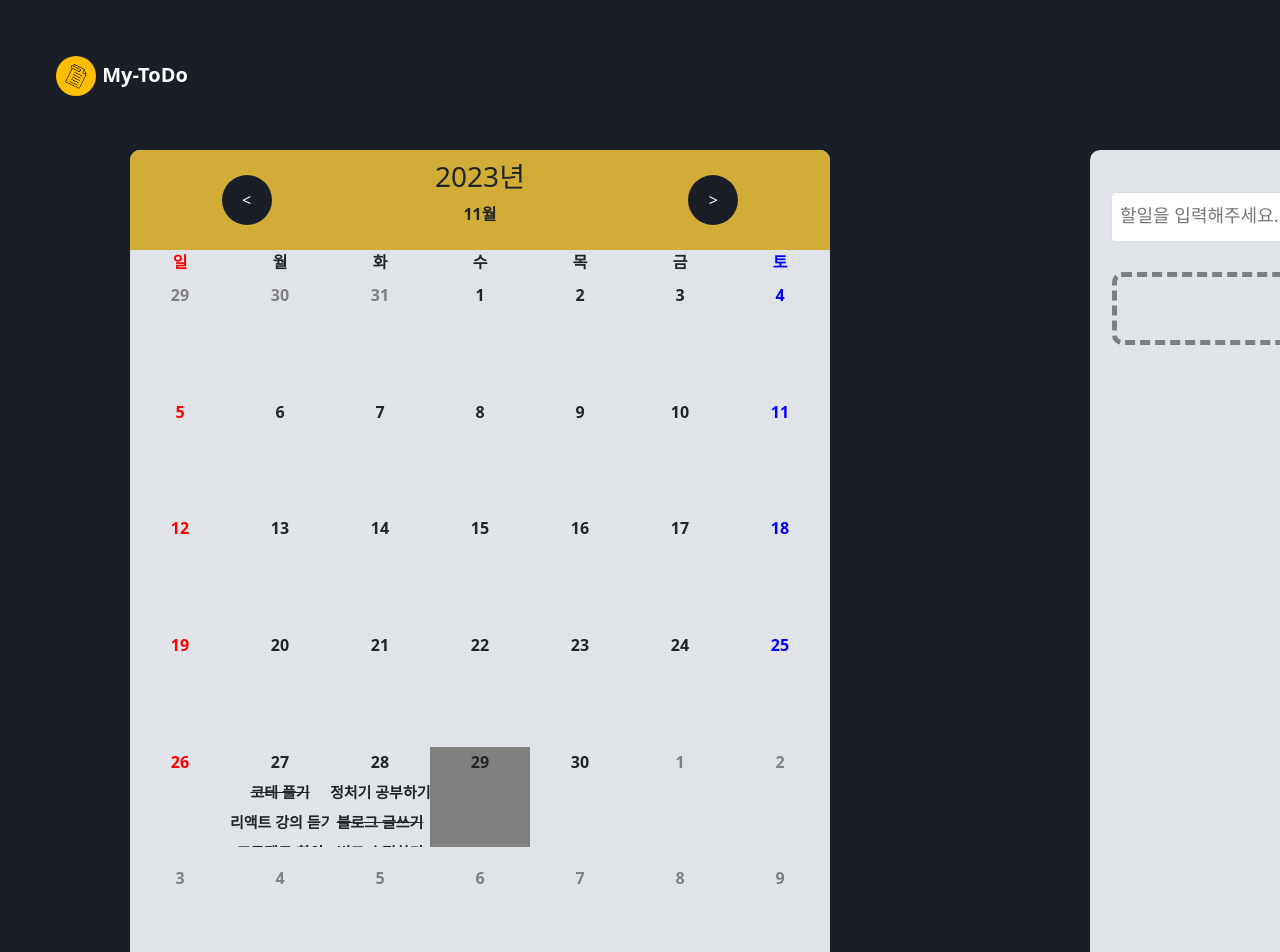
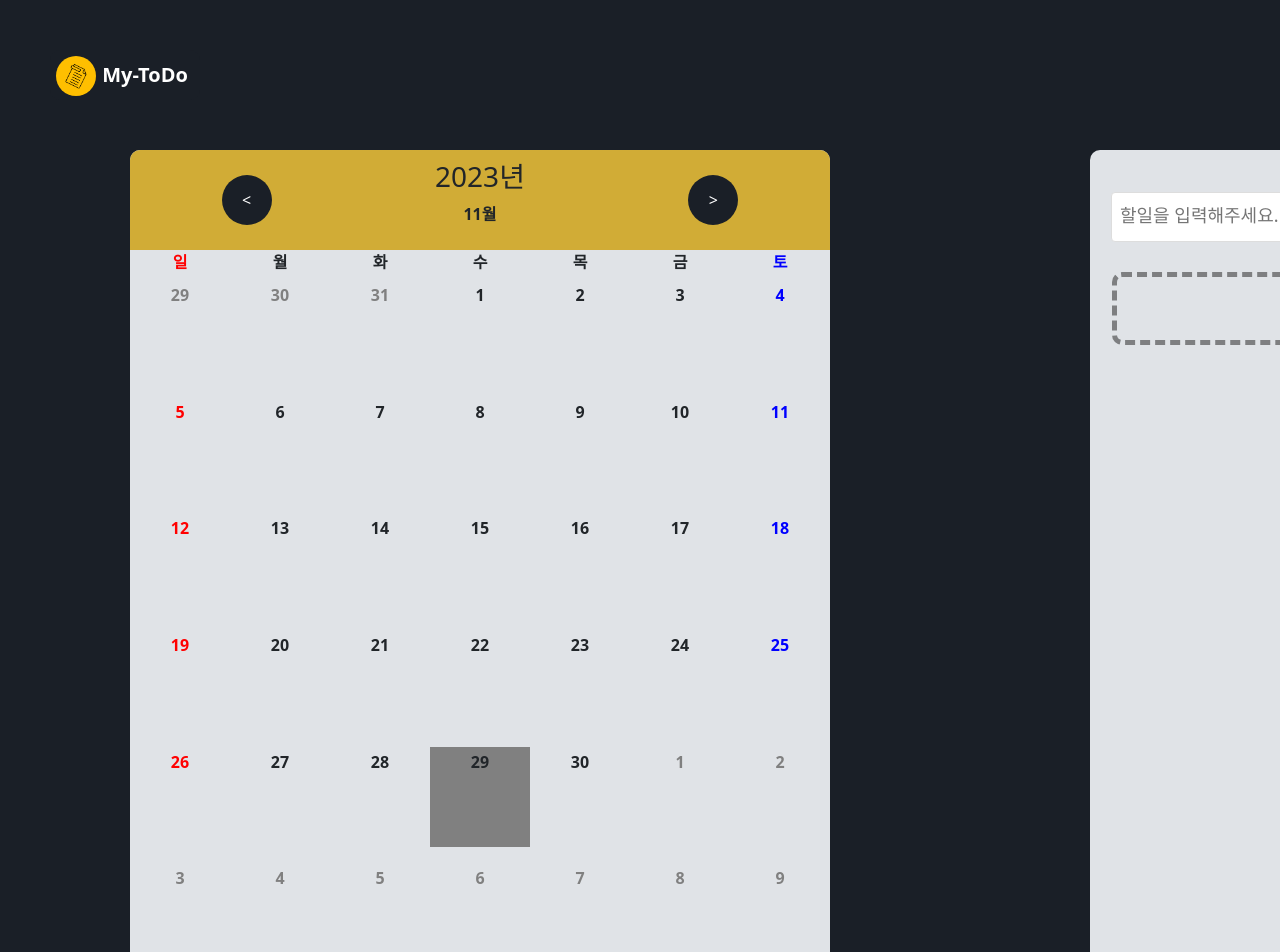
Before and after one commit to BaeDongWoo/ToDo-List, a React (Create React App) app: page /MainPage in a window 1280 px wide. Shown: the top 952 px of the page. Built offline with nearby package versions, Linux system fonts and the light colour scheme.

Commit message:
feat:userInfo store추가

```diff
--- a/src/components/reducer/Action.js
+++ b/src/components/reducer/Action.js
@@ -1,10 +1,15 @@
 export const SET_DATE = 'SET_DATE';
+export const USER_INFO = 'USER_INFO';
 export const SET_TODO_LIST = 'SET_TODO_LIST';
 export const SET_ALL_TODO_LIST = 'SET_ALL_TODO_LIST';
 
 export const setDate = (date) => ({
   type: SET_DATE,
   payload: date,
+});
+export const setUserInfo = (userInfo) => ({
+  type: USER_INFO,
+  payload: userInfo,
 });
 
 export const setTodoList = (todoList) => ({
--- a/src/components/reducer/Reducer.js
+++ b/src/components/reducer/Reducer.js
@@ -1,31 +1,22 @@
-import { SET_DATE, SET_TODO_LIST, SET_ALL_TODO_LIST } from './Action';
+import {
+  SET_DATE,
+  SET_TODO_LIST,
+  SET_ALL_TODO_LIST,
+  USER_INFO,
+} from './Action';
 
 const initialMainState = {
+  userInfo: JSON.parse(sessionStorage.getItem('userInfo')),
   date: new Date(),
   todoList: [],
-  allTodoList: [
-    {
-      date: '2023-11-27',
-      todoList: [
-        { title: '코테 풀기', checked: true, id: 0 },
-        { title: '리액트 강의 듣기', checked: false, id: 1 },
-        { title: '프로젝트 회의', checked: false, id: 2 },
-      ],
-    },
-    {
-      date: '2023-11-28',
-      todoList: [
-        { title: '정처기 공부하기', checked: false, id: 0 },
-        { title: '블로그 글쓰기', checked: true, id: 1 },
-        { title: '버그 수정하기', checked: false, id: 2 },
-      ],
-    },
-  ],
+  allTodoList: [],
 };
 const mainReducer = (state = initialMainState, action) => {
   switch (action.type) {
     case SET_DATE:
       return { ...state, date: action.payload };
+    case USER_INFO:
+      return { ...state, userInfo: action.payload };
     case SET_TODO_LIST:
       return { ...state, todoList: action.payload };
     case SET_ALL_TODO_LIST:
```
